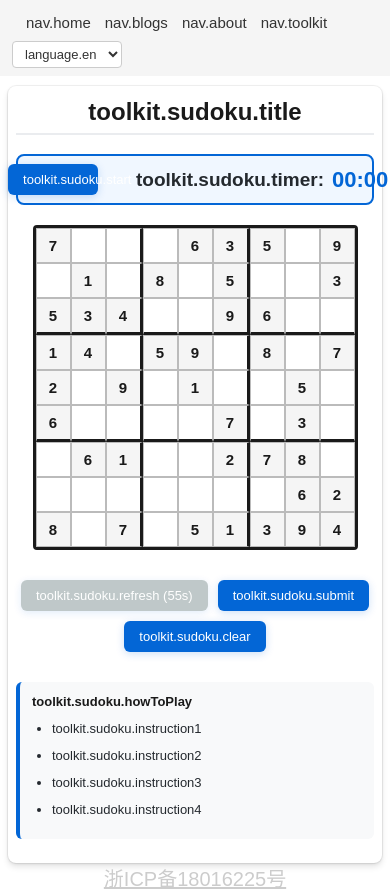
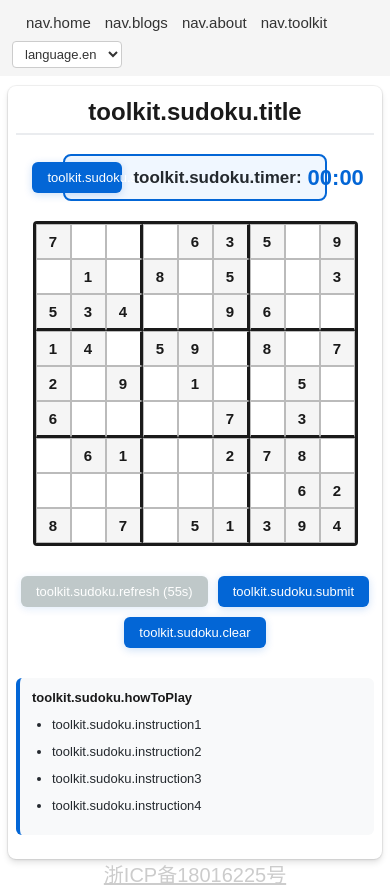
Before and after one commit to hex0x0/my-app-frontend, a React (Vite) app: page /toolkit/sudoku in a window 390 px wide. Built offline with nearby package versions, Linux system fonts and the light colour scheme; the HTML template or start-up script is replaced by a standard one; what emoji-js would draw is missing.

Commit message:
Decrease the width of sudoku timer

```diff
--- a/src/pages/Toolkit/Sudoku/sudoku-page.module.css
+++ b/src/pages/Toolkit/Sudoku/sudoku-page.module.css
@@ -217,11 +217,14 @@
 
 	.timerContainer {
 		margin: 12px auto;
-		padding: 10px 16px;
+		padding: 8px 12px;
+		gap: 12px;
+		max-width: 280px;
 	}
 
 	.timerLabel {
-		font-size: 1em;
+		font-size: 0.95em;
+		margin-left: 10px;
 	}
 
 	.timerValue {
@@ -269,12 +272,14 @@
 
 	.timerContainer {
 		margin: 10px auto;
-		padding: 8px 14px;
-		gap: 8px;
+		padding: 6px 10px;
+		gap: 6px;
+		max-width: 240px;
 	}
 
 	.timerLabel {
-		font-size: 0.95em;
+		font-size: 0.85em;
+		margin-left: 5px;
 	}
 
 	.timerValue {
```
